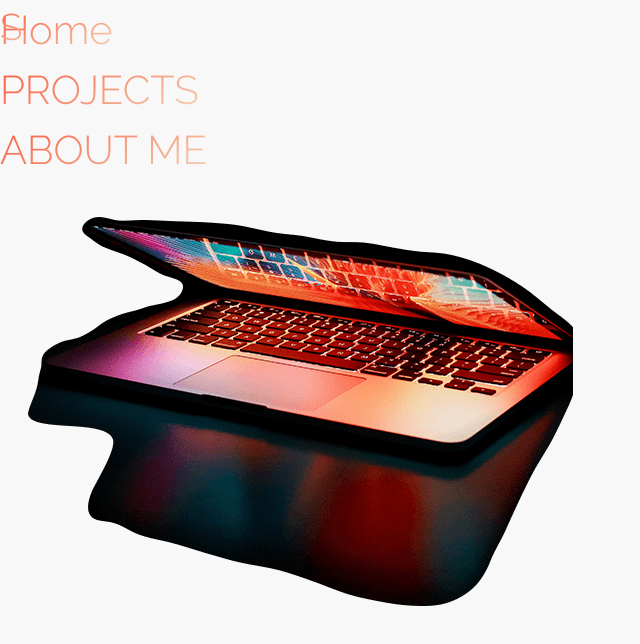
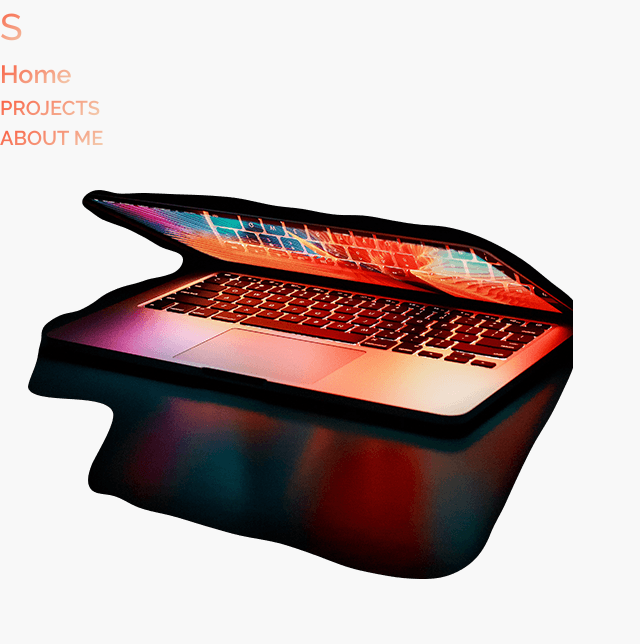
Before and after one commit to AbdEDjalilSaf/MY-PORTFLIO, a React (Vite) app: page / in a window 1280 px wide. Shown: the top 644 px of the page, without its empty margins (0-640 px from the left). Built offline with nearby package versions, Linux system fonts and the light colour scheme.

Commit message:
first two version

```diff
--- a/index.html
+++ b/index.html
@@ -8,7 +8,7 @@
     <link rel="stylesheet" href="src/index.css">
     <link rel="preconnect" href="https://fonts.googleapis.com">
 <link rel="preconnect" href="https://fonts.gstatic.com" crossorigin>
-<link href="https://fonts.googleapis.com/css2?family=Raleway:wght@100;200;300&display=swap" rel="stylesheet">
+<link href="https://fonts.googleapis.com/css2?family=Raleway:wght@300;500;600&display=swap" rel="stylesheet">
   </head>
   <body>
     <div id="root"></div>
--- a/src/App.css
+++ b/src/App.css
@@ -57,8 +57,50 @@ li a{
 .menuSvg{
   transition: all 10s ease;
 }
-.appFixed{
-  position: fixed;
+li a{
+  cursor: pointer;
+}
+.textLink{
+  font-size: 22px;
+  font-weight: 800;
+}
+.textBase{
+  font-size: 20px;
+  font-weight: 800;
+}
+.active{
+  font-size: 25px;
+  position: relative;
+  font-weight: 800;
+  z-index: 10;
+  transition: 2s ease;
+  transition-delay: 2s;
+}
+.active::before{
+  content: "";
+  position: absolute;
+  transition: 2s ease;
+  transition-delay: 2s;
+  width: 17px;
+  height: 17px;
+  right: 0;
+  transform: translateX(-100px);
+  opacity: 0.7;
+  z-index: -1;
+  display: none;
+  border-radius: 3px;
+  top: 30%;
+  background: -webkit-linear-gradient(
+    120deg,
+    var(--primary-color-alt),
+    var(--primary-color)
+  );
+
+}
+.active:hover:before{
+  display: block;
+  transform: translateX(-10px);
+  transition: 2s ease;
 }
 @media (max-width:469px) {
   .landing{
--- a/src/App.jsx
+++ b/src/App.jsx
@@ -18,9 +18,9 @@ return (
 <header className='py-7 px-10 md:12 lg:py-9 lg:px-15 xl:pt-18 xl:pb-15 xl:px-20 flex items-center justify-between '>
 <a className=' logo appFixed'>S</a>
 <ul className='flex gap-10 items-center'>
-  <li><a className='text-lg hidden md:block '>Home</a></li>
-  <li><a className='text-base hidden md:block'>PROJECTS</a></li>
-  <li><a className='text-base hidden md:block'>ABOUT ME</a></li>
+  <li><a className='textLink hidden md:block  active'>Home</a></li>
+  <li><a className='textBase hidden md:block'>PROJECTS</a></li>
+  <li><a className='textBase hidden md:block'>ABOUT ME</a></li>
 <button onClick={clickMenuSvg} className='md:hidden'>
 {isOpen ? <svg xmlns="http://www.w3.org/2000/svg"  fill='hsl(9,94%,77%)' viewBox="0 0 448 512" className='w-6 cursor-pointer menuSvg' strokeWidth={0.5}><path d="M0 96C0 78.3 14.3 64 32 64H416c17.7 0 32 14.3 32 32s-14.3 32-32 32H32C14.3 128 0 113.7 0 96zM0 256c0-17.7 14.3-32 32-32H416c17.7 0 32 14.3 32 32s-14.3 32-32 32H32c-17.7 0-32-14.3-32-32zM448 416c0 17.7-14.3 32-32 32H32c-17.7 0-32-14.3-32-32s14.3-32 32-32H416c17.7 0 32 14.3 32 32z"/></svg>
  : <svg xmlns="http://www.w3.org/2000/svg" fill='hsl(9,94%,77%)' viewBox="0 0 384 512" className='w-6 cursor-pointer'><path d="M342.6 150.6c12.5-12.5 12.5-32.8 0-45.3s-32.8-12.5-45.3 0L192 210.7 86.6 105.4c-12.5-12.5-32.8-12.5-45.3 0s-12.5 32.8 0 45.3L146.7 256 41.4 361.4c-12.5 12.5-12.5 32.8 0 45.3s32.8 12.5 45.3 0L192 301.3 297.4 406.6c12.5 12.5 32.8 12.5 45.3 0s12.5-32.8 0-45.3L237.3 256 342.6 150.6z"/></svg>}
```
